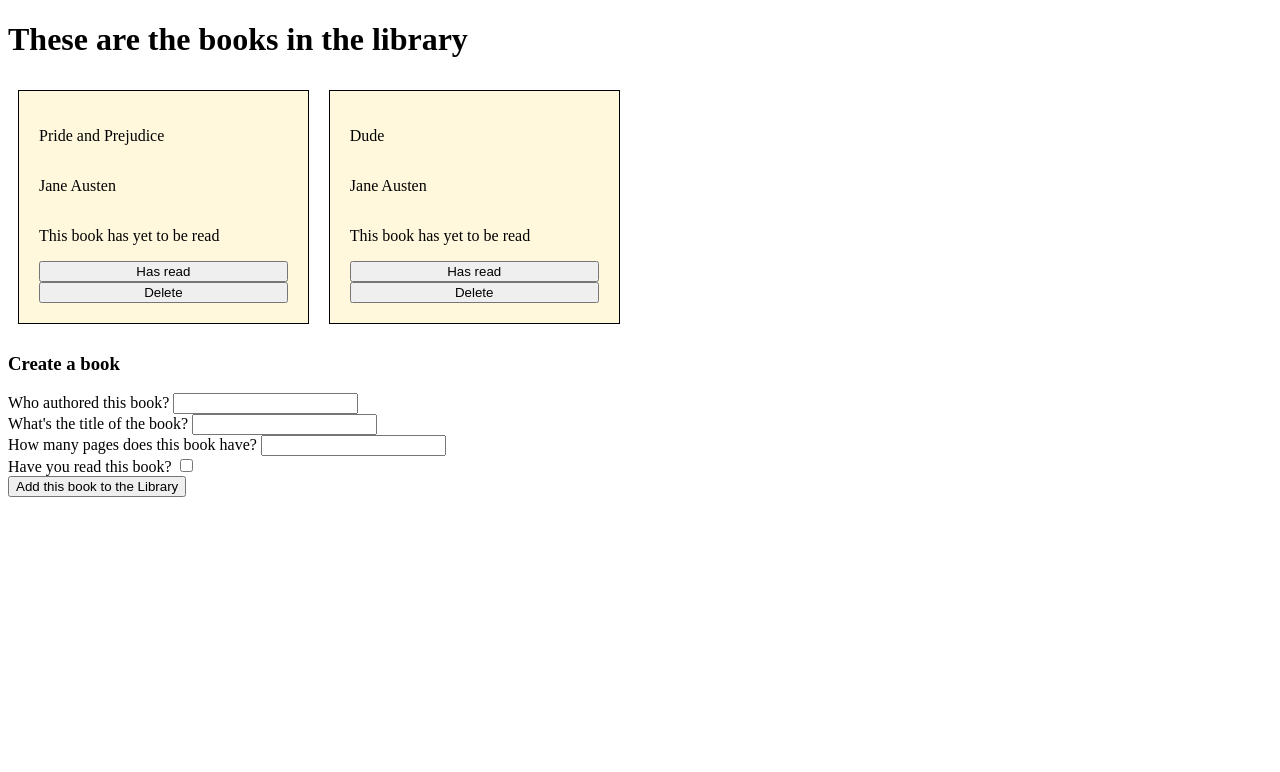
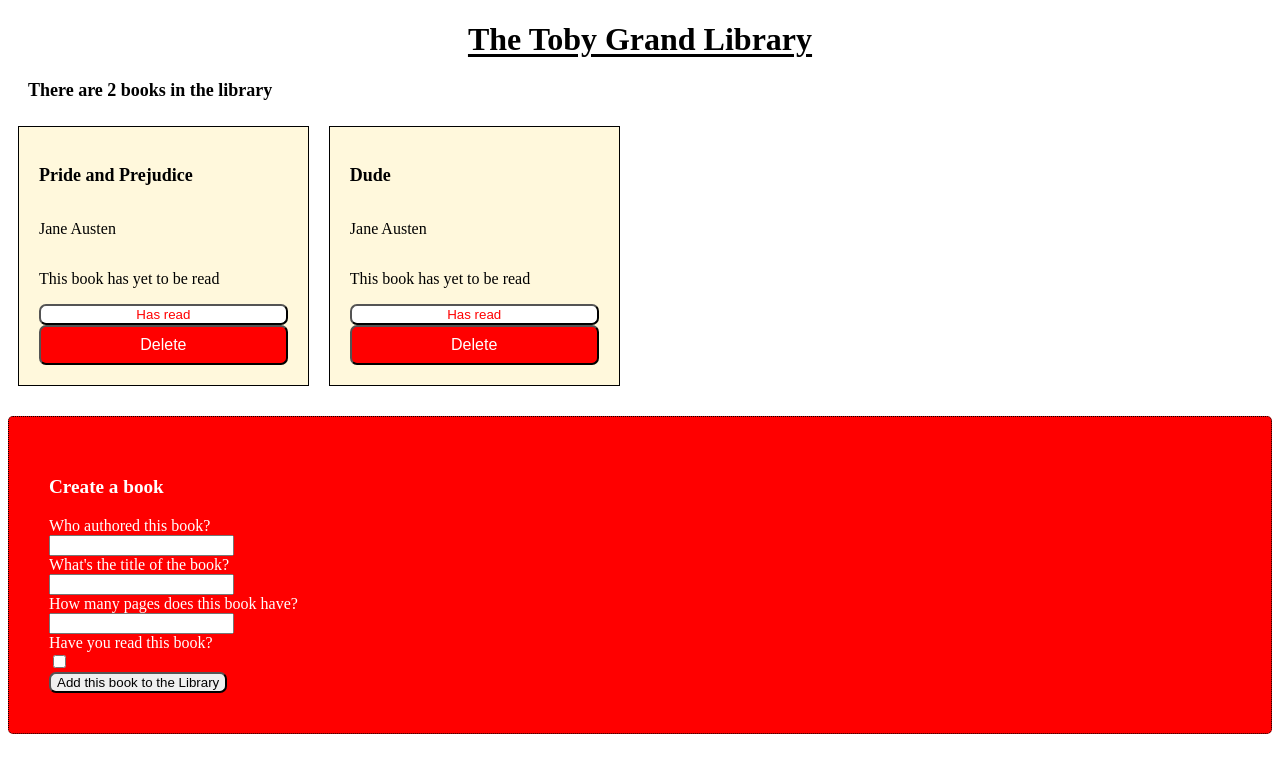
Before and after one commit to TobiOkanlawon/library, a plain HTML site: page index.html in a window 1280 px wide. Drawn offline with Linux system fonts and the light colour scheme.

Commit message:
Add basic styling

```diff
--- a/index.html
+++ b/index.html
@@ -7,21 +7,32 @@
     <link rel="stylesheet" href="main.css" />
   </head>
   <body>
-    <h1>These are the books in the library</h1>
-    <div id="library"></div>
-    <div>
+    <h1>The Toby Grand Library</h1>
+    <div id="library">
+      <div id="library-info"></div>
+      <div id="library-books"></div>
+    </div>
+
+    <div class="form-section">
       <h3>Create a book</h3>
       <form id="add-book-form">
         <label for="author">Who authored this book?</label>
+        <br />
         <input type="text" id="author" name="author" /> <br />
 
         <label for="title">What's the title of the book? </label>
+        <br />
+
         <input type="text" id="title" name="title" /><br />
 
         <label for="pages">How many pages does this book have?</label>
+        <br />
+
         <input type="number" id="pages" name="pages" /><br />
 
         <label for="has-read">Have you read this book?</label>
+        <br />
+
         <input type="checkbox" id="has-read" name="has-read" /><br />
 
         <button type="submit">Add this book to the Library</button>
--- a/main.css
+++ b/main.css
@@ -1,6 +1,18 @@
-#library {
+body > h1 {
+  text-decoration: underline;
+  text-align: center;
+  text-underline-offset: 4px;
+}
+
+#library-books {
   display: flex;
   padding: 10px;
+  margin-bottom: 20px;
+}
+
+#library-info {
+  font-size: 12px;
+  padding-left: 20px;
 }
 
 .book-card {
@@ -16,8 +28,40 @@
 }
 
 button {
+  border-radius: 7px;
+}
+
+.toggle {
+  background-color: white;
+  color: red;
+}
+
+.form-section {
+  padding: 40px;
+  background-color: red;
+  color: white;
+  border-radius: 5px;
+  border-color: black;
+  border-width: 1px;
+  border-style: dotted;
+}
+
+.form-section > h3 {
+  font-size: larger;
+}
+
+.form-section > input {
+  width: 40%;
+}
+
+.delete {
+  background-color: red;
+  color: white;
+  height: 2.5rem;
+  font-size: 16px;
 }
 
 .book-title {
   font-size: large;
+  font-weight: bold;
 }
--- a/main.js
+++ b/main.js
@@ -12,7 +12,8 @@ let myLibrary = [
     hasRead: false,
   },
 ];
-const libraryDiv = document.getElementById("library");
+const libraryDiv = document.getElementById("library-books");
+const libraryInfo = document.getElementById("library-info");
 const bookForm = document.getElementById("add-book-form");
 
 function addBookToLibrary(book) {
@@ -79,6 +80,11 @@ function deleteBookFunction(id, library) {
 
 function showBooks(library, libraryContainer) {
   libraryContainer.innerHTML = "";
+  libraryInfo.innerHTML = "";
+  const number = document.createElement("h2");
+  number.innerText = `There are ${library.length} books in the library`;
+  libraryInfo.appendChild(number);
+
   for (let i = 0; i < library.length; i++) {
     const book = library[i];
 
@@ -87,6 +93,7 @@ function showBooks(library, libraryContainer) {
     bookDiv.setAttribute("data-index", i);
 
     const bookTitle = document.createElement("p");
+    bookTitle.setAttribute("class", "book-title");
     bookTitle.innerText = book.title;
 
     bookDiv.appendChild(bookTitle);
@@ -105,6 +112,7 @@ function showBooks(library, libraryContainer) {
 
     const toggleReadButton = document.createElement("button");
     toggleReadButton.innerText = book.hasRead ? "Has not read" : "Has read";
+    toggleReadButton.setAttribute("class", "toggle");
     toggleReadButton.addEventListener("click", () => {
       toggleReadFunction(i, library);
     });
@@ -113,6 +121,7 @@ function showBooks(library, libraryContainer) {
 
     const deleteButton = document.createElement("button");
     deleteButton.innerText = "Delete";
+    deleteButton.setAttribute("class", "delete");
     deleteButton.addEventListener("click", () => {
       deleteBookFunction(i, library);
     });
```
